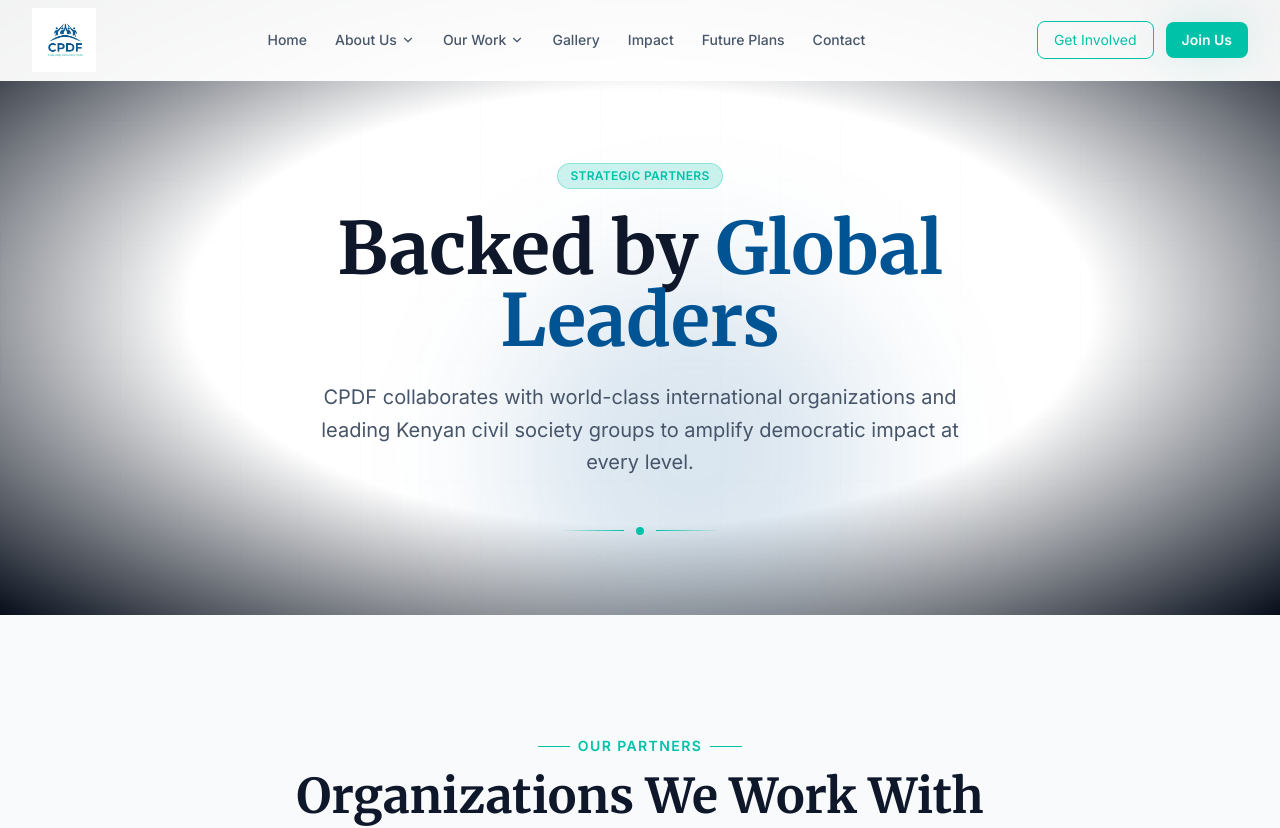
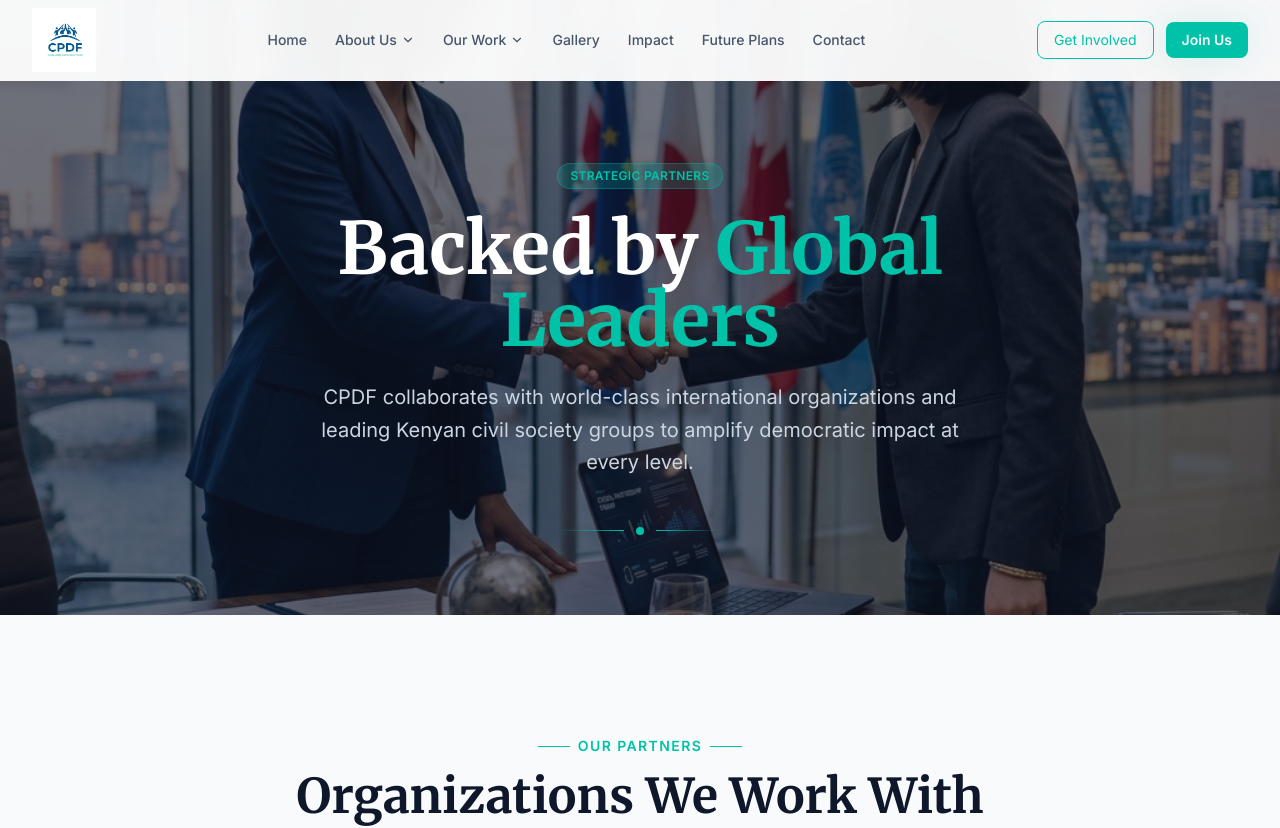
Before and after one commit to Hussein380/cpdf, a Next.js app: page /partners in a window 1280 px wide. Shown: the top 828 px of the page. Built offline with nearby package versions, Linux system fonts and the light colour scheme.

Commit message:
Add global partnership background image to Partners Hero

```diff
--- a/src/components/sections/partners/PartnersHero.tsx
+++ b/src/components/sections/partners/PartnersHero.tsx
@@ -3,35 +3,37 @@
 import { motion } from "framer-motion";
 import { FadeIn, SlideUp } from "@/components/animations";
 import { Badge } from "@/components/ui/Badge";
+import Image from "next/image";
 
 export function PartnersHero() {
   return (
     <section className="relative min-h-[55vh] flex items-center justify-center overflow-hidden bg-cpdf-darker pt-20">
-      <div className="absolute inset-0 grid-bg opacity-25 pointer-events-none" />
-      <motion.div
-        className="absolute top-0 left-1/3 w-[500px] h-[500px] rounded-full bg-cpdf-teal/8 blur-3xl pointer-events-none"
-        animate={{ scale: [1, 1.2, 1], opacity: [0.06, 0.15, 0.06] }}
-        transition={{ duration: 9, repeat: Infinity, ease: "easeInOut" }}
-      />
-      <motion.div
-        className="absolute bottom-0 right-1/3 w-80 h-80 rounded-full bg-cpdf-blue/15 blur-3xl pointer-events-none"
-        animate={{ scale: [1, 1.15, 1] }}
-        transition={{ duration: 7, repeat: Infinity, ease: "easeInOut", delay: 3 }}
-      />
-      <div className="absolute inset-0 bg-[radial-gradient(ellipse_at_center,transparent_50%,#060D1A_100%)] pointer-events-none" />
+      {/* Background Image */}
+      <div className="absolute inset-0 w-full h-full pointer-events-none">
+        <Image
+          src="/assets/partners-bg.png"
+          alt="Global Partnerships"
+          fill
+          className="object-cover"
+          priority
+          unoptimized={true}
+        />
+      </div>
+      {/* Dark Overlay for Text Readability */}
+      <div className="absolute inset-0 bg-slate-900/60 pointer-events-none" />
 
       <div className="relative z-10 max-w-4xl mx-auto container-padding text-center py-20">
         <FadeIn>
           <Badge variant="teal" className="mb-6">Strategic Partners</Badge>
         </FadeIn>
         <SlideUp delay={0.1}>
-          <h1 className="font-display font-bold text-4xl sm:text-5xl lg:text-7xl text-slate-900 leading-tight mb-6">
+          <h1 className="font-display font-bold text-4xl sm:text-5xl lg:text-7xl text-white leading-tight mb-6">
             Backed by{" "}
-            <span className="text-gradient-hero">Global Leaders</span>
+            <span className="text-cpdf-teal">Global Leaders</span>
           </h1>
         </SlideUp>
         <SlideUp delay={0.2}>
-          <p className="text-cpdf-muted text-xl leading-relaxed max-w-2xl mx-auto">
+          <p className="text-slate-300 text-xl leading-relaxed max-w-2xl mx-auto">
             CPDF collaborates with world-class international organizations and leading
             Kenyan civil society groups to amplify democratic impact at every level.
           </p>
```
Also changed, not shown: public/assets/partners-bg.png (added).
